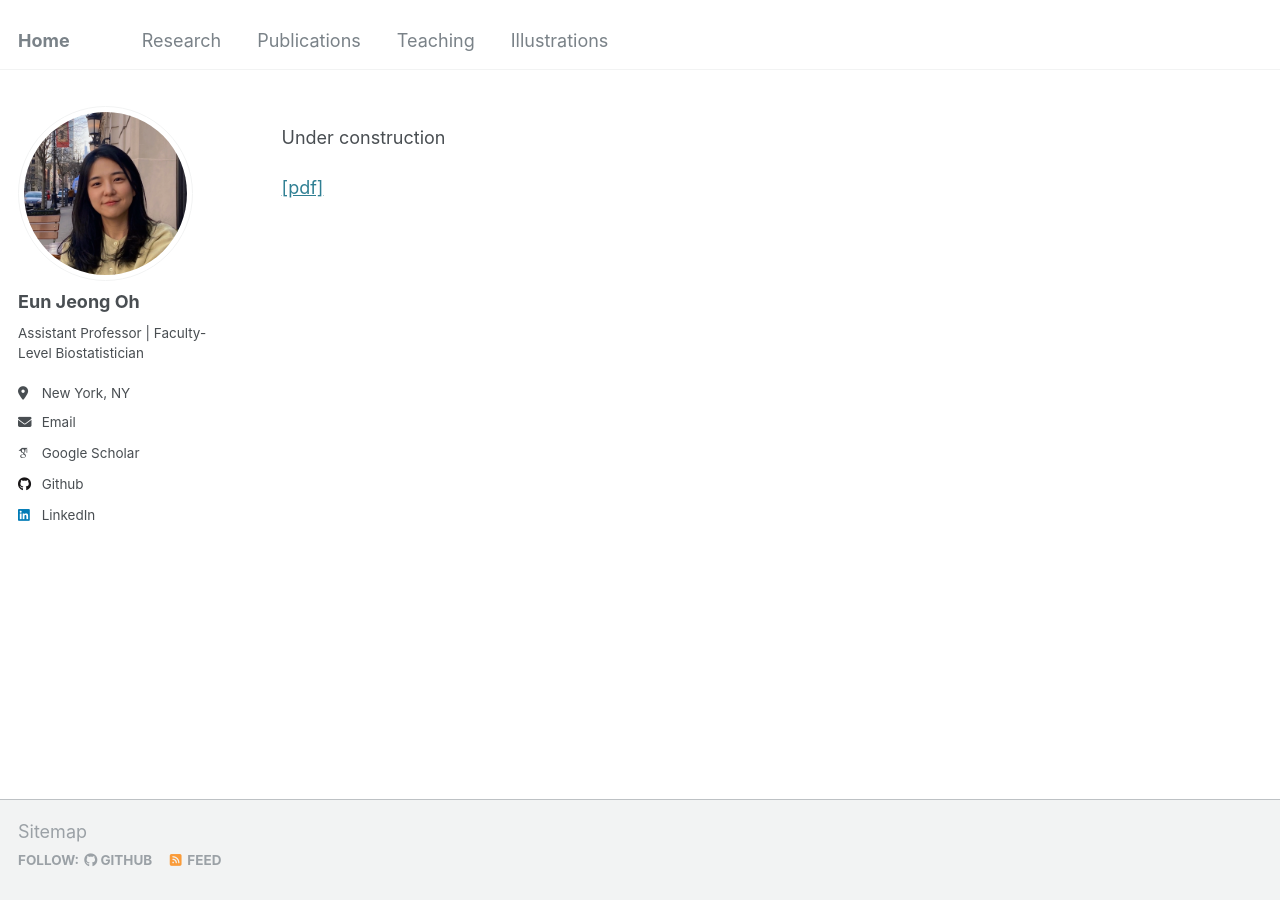
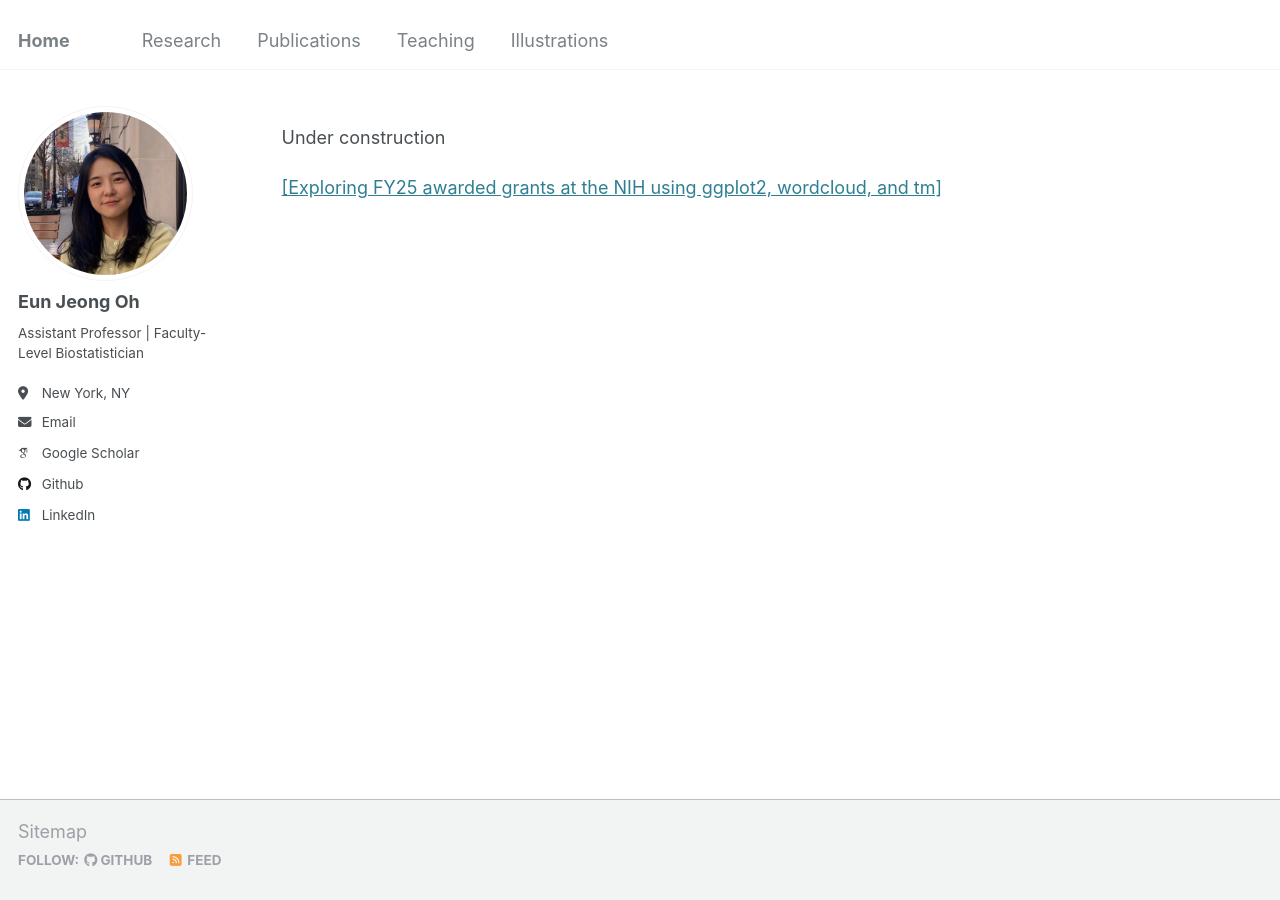
Before and after one commit to oheunj/oheunj.github.io, a Jekyll site: the page built from _pages/illustrations.md, in a window 1280 px wide. Built offline with Jekyll 4.4.1, drawn with Linux system fonts in a browser that asks for light colours; some web fonts are replaced.

Commit message:
Update illustrations.md

```diff
--- a/_pages/illustrations.md
+++ b/_pages/illustrations.md
@@ -12,4 +12,4 @@ redirect_from:
 
 Under construction
 
-[[pdf]](https://par.nsf.gov/servlets/purl/10429985)
+[[Exploring FY25 awarded grants at the NIH using ggplot2, wordcloud, and tm]](https://oheunj.github.io/illustrations/FY25_AwardedGrants_250311)
```
